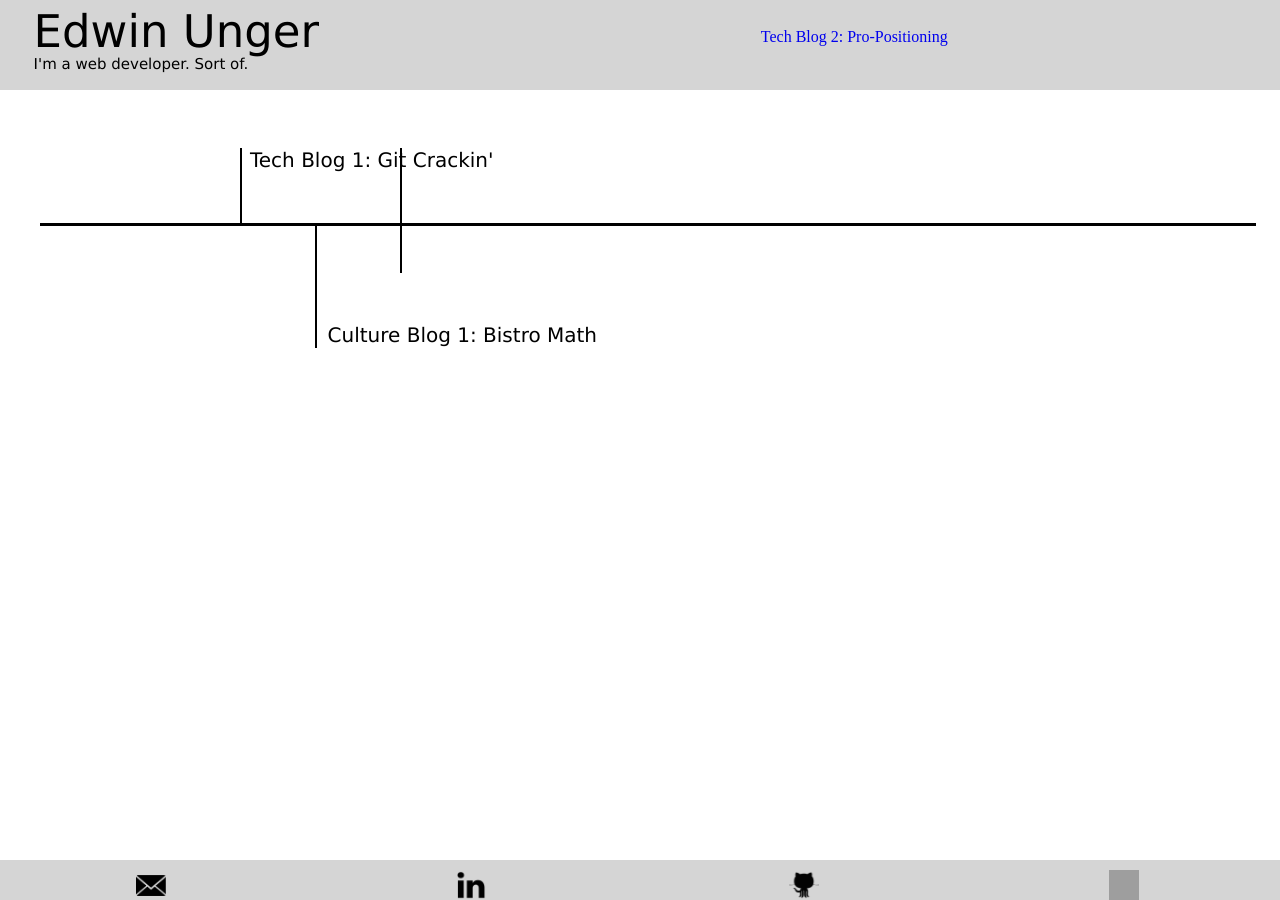
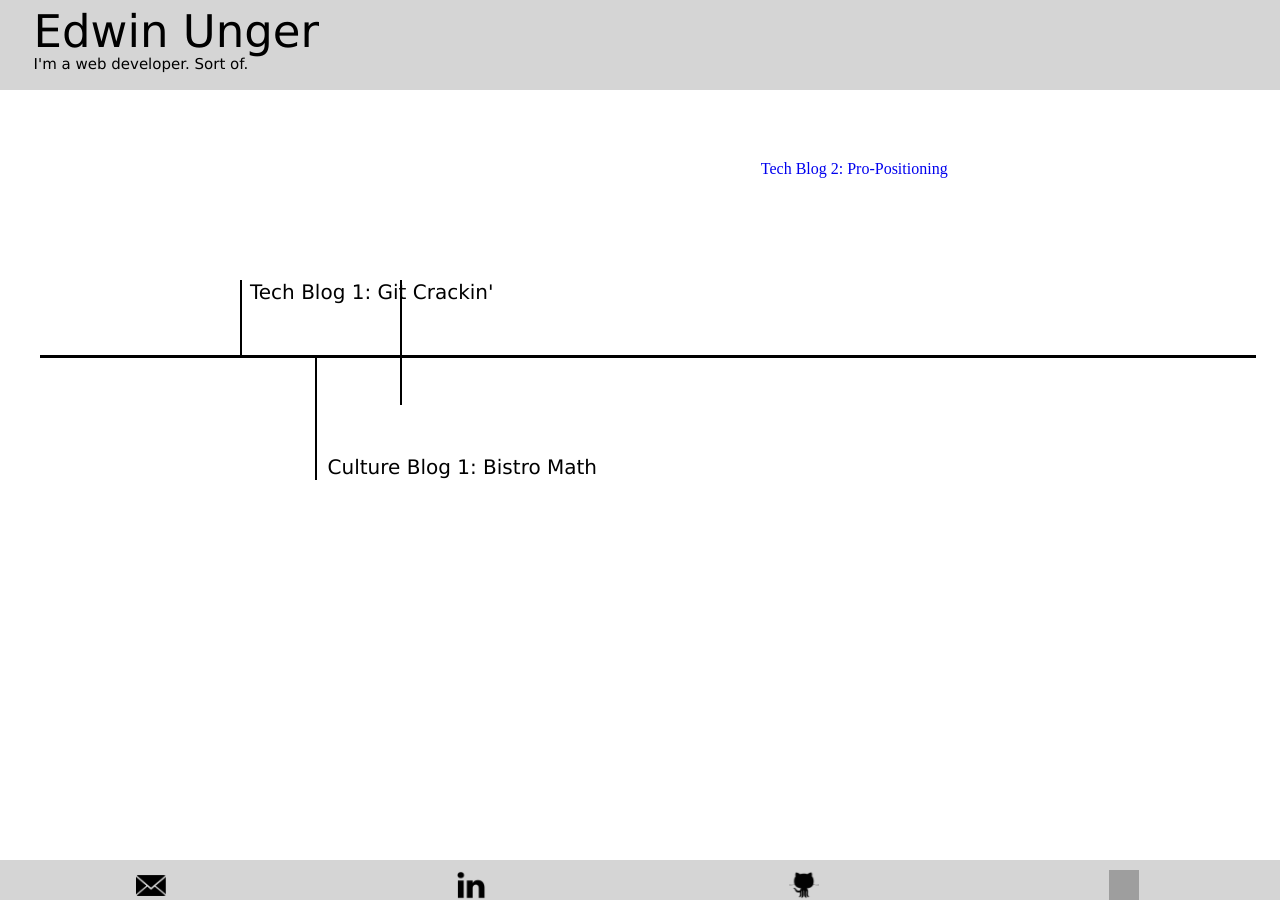
Before and after one commit to edwinunger/edwinunger.github.io, a Jekyll site: the page blog.html, which Jekyll copies as it is, in a window 1280 px wide. Built offline with Jekyll 4.4.1, drawn with Linux system fonts in a browser that asks for light colours; grey boxes are pictures that could not be loaded.

Commit message:
homepage

```diff
--- a/index.html
+++ b/index.html
@@ -23,12 +23,9 @@
       <a href="https://edwinunger.github.io/blog.html">
         <img id="blog" src="https://github.com/edwinunger/edwinunger.github.io/blob/master/images/Blog.png?raw=true" title="Blog" alt="Blog">
       </a>
-      <div class="sidebar-box">
+      <div class="blog-box">
         <p>
           malesuada fames ac turpis egestas. Vestibulum tortor quam, feugiat vitae, ultricies eget, tempor Pellentesque habitant morbi tristique senectus et netus et malesuada fames ac turpis egestas. Vestibulum tortor quam, feugiat vitae, ultricies eget, tempor sit amet, ante. Donec eu libero sit amet quam egestas semper. Aenean ultricies mi vitae est. Mauris placerat eleifend leo.
-        </p>
-        <p class="read-more">
-          <a href="http://edwinunger.com/blog/2015-02-14-t2-css-design.html" class="button">Read More</a>
         </p>
       </div>
     </main>
--- a/stylesheets/default.css
+++ b/stylesheets/default.css
@@ -27,12 +27,11 @@
         margin-left: 2%;
 }
 
-main {position: relative;
+main {position: fixed;
       top: 50%;
       left: 50%;
       margin-top: -295px;
       margin-left: -400px;
-
 }
 
 #projects { height: 60%;
@@ -143,21 +142,17 @@
 
 }
 
-#line4 {}
+#line4
 
 #line5
 
-.sidebar-box {
-  height: 120px;
-  position: relative;
-  overflow: hidden;
+.blog-box { position: absolute;
+            bottom: 100px;
+            left: 500px;
+            width: 100px;
+            height: 100px;
+            text-align: justify;
+            margin: 0;
+            padding: 30px 0;
+            background-image: linear-gradient(to bottom, transparent, black);
 }
-.sidebar-box .read-more {
-  position: absolute;
-  bottom: 100px;
-  left: 500px;
-  width: 10%;
-  text-align: justify;
-  margin: 0; padding: 30px 0;
-  background-image: linear-gradient(to bottom, transparent, black);
-}
```
